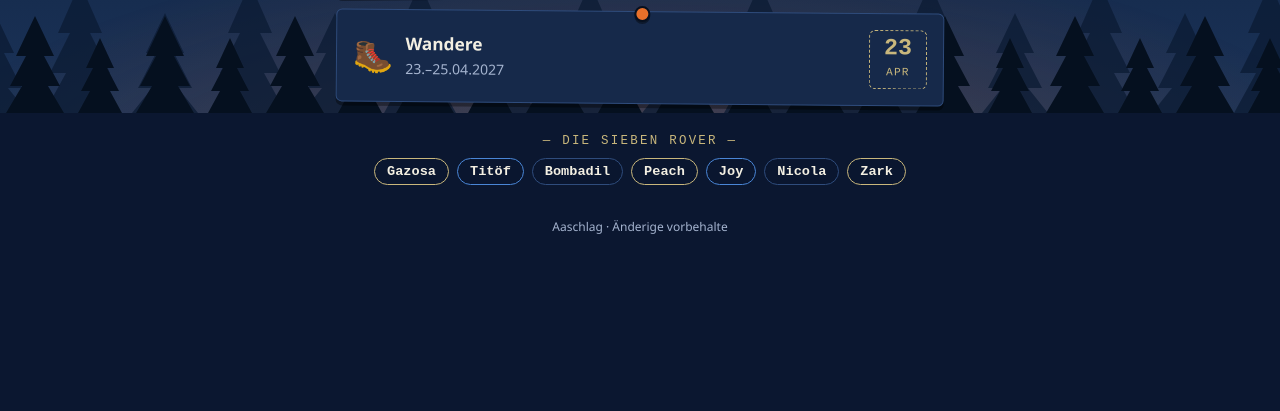
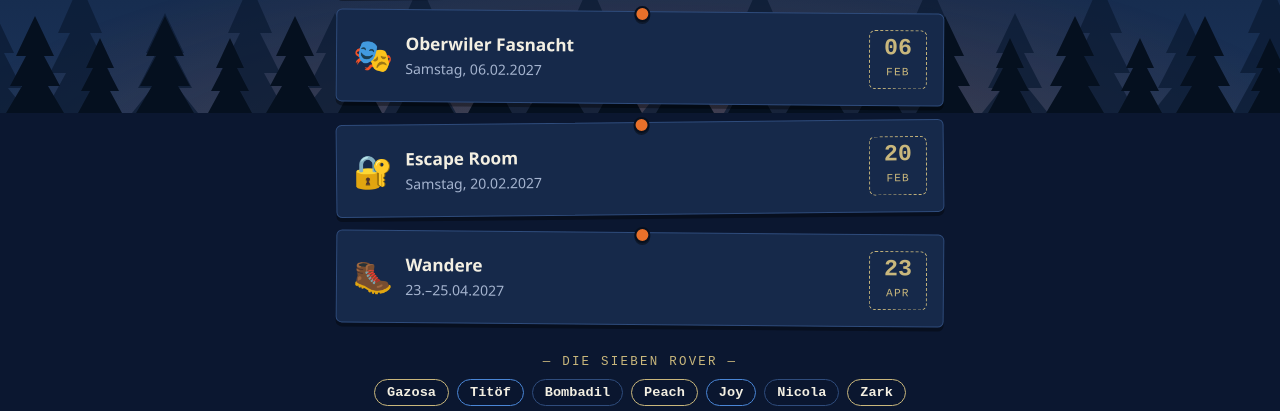
Before and after one commit to luckySkywalk/therealrovers.github.io, a plain HTML site: page index.html in a window 1280 px wide. Shown: the part 687-1098 px from the top of the page. Before the commit the page ends 1073 px from the top, so only its background shows below. Drawn offline with Linux system fonts and the light colour scheme.

Commit message:
index.html aktualisieren

```diff
--- a/index.html
+++ b/index.html
@@ -129,6 +129,7 @@ dialog button{margin-top:18px;width:100%;padding:12px;font:700 1rem inherit;curs
   <main>
     <ul id="liste" aria-label="Termine">
       <!-- Statischer Inhalt: bleibt sichtbar, auch wenn JavaScript einmal nicht lädt -->
+
       <li data-date="2026-12-22">
         <button class="zettel" type="button" data-index="0">
           <div class="emoji">🎄</div>
@@ -136,6 +137,7 @@ dialog button{margin-top:18px;width:100%;padding:12px;font:700 1rem inherit;curs
           <div class="datum mono"><b>22</b><small>Dez</small></div>
         </button>
       </li>
+
       <li data-date="2026-12-31">
         <button class="zettel" type="button" data-index="1">
           <div class="emoji">🎆</div>
@@ -143,6 +145,7 @@ dialog button{margin-top:18px;width:100%;padding:12px;font:700 1rem inherit;curs
           <div class="datum mono"><b>31</b><small>Dez</small></div>
         </button>
       </li>
+
       <li data-date="2027-01-23">
         <button class="zettel" type="button" data-index="2">
           <div class="emoji">🔥</div>
@@ -150,8 +153,25 @@ dialog button{margin-top:18px;width:100%;padding:12px;font:700 1rem inherit;curs
           <div class="datum mono"><b>23</b><small>Jan</small></div>
         </button>
       </li>
+
+      <li data-date="2027-02-06">
+        <button class="zettel" type="button" data-index="3">
+          <div class="emoji">🎭</div>
+          <div class="info"><div class="titel">Oberwiler Fasnacht</div><div class="meta">Samstag, 06.02.2027</div></div>
+          <div class="datum mono"><b>06</b><small>Feb</small></div>
+        </button>
+      </li>
+
+      <li data-date="2027-02-20">
+        <button class="zettel" type="button" data-index="4">
+          <div class="emoji">🔐</div>
+          <div class="info"><div class="titel">Escape Room</div><div class="meta">Samstag, 20.02.2027</div></div>
+          <div class="datum mono"><b>20</b><small>Feb</small></div>
+        </button>
+      </li>
+
       <li data-date="2027-04-23">
-        <button class="zettel" type="button" data-index="3">
+        <button class="zettel" type="button" data-index="5">
           <div class="emoji">🥾</div>
           <div class="info"><div class="titel">Wandere</div><div class="meta">23.–25.04.2027</div></div>
           <div class="datum mono"><b>23</b><small>Apr</small></div>
@@ -179,15 +199,46 @@ dialog button{margin-top:18px;width:100%;padding:12px;font:700 1rem inherit;curs
 
 <script>
 const TERMINE = [
-  {emoji:"🎄", titel:"Wiehnachtsmärt", datum:"2026-12-22",
-   text:"Mir teste denn Glüehwii!"},
-  {emoji:"🎆", titel:"Silvester", datum:"2026-12-31",
-   text:"Neus Johr, neue Ort🤔?"},
-  {emoji:"🔥", titel:"Grille im Wald", datum:"2027-01-23", zeit:"17:00",
-   zeitText:"17:00 – offen", ort:"Froloo",
-   text:"Wurscht, Schlangebroot und (Holunder?)Glüehwii. Warm azieh!"},
-  {emoji:"🥾", titel:"Wandere", datum:"2027-04-23", bis:"2027-04-25",
-   text:"Dr Titöf gits Tempo ah (haha)"}
+  {
+    emoji:"🎄",
+    titel:"Wiehnachtsmärt",
+    datum:"2026-12-22",
+    text:"Mir teste denn Glüehwii!"
+  },
+  {
+    emoji:"🎆",
+    titel:"Silvester",
+    datum:"2026-12-31",
+    text:"Neus Johr, neue Ort🤔?"
+  },
+  {
+    emoji:"🔥",
+    titel:"Grille im Wald",
+    datum:"2027-01-23",
+    zeit:"17:00",
+    zeitText:"17:00 – offen",
+    ort:"Froloo",
+    text:"Wurscht, Schlangebroot und (Holunder?)Glüehwii. Warm azieh!"
+  },
+  {
+    emoji:"🎭",
+    titel:"Oberwiler Fasnacht",
+    datum:"2027-02-06",
+    text:"Laufen und Saufen"
+  },
+  {
+    emoji:"🔐",
+    titel:"Escape Room",
+    datum:"2027-02-20",
+    text:"Ich muss raauuus"
+  },
+  {
+    emoji:"🥾",
+    titel:"Wandere",
+    datum:"2027-04-23",
+    bis:"2027-04-25",
+    text:"Dr Titöf gits Tempo ah (haha)"
+  }
 ];
 
 const MON=["Jan","Feb","Mär","Apr","Mai","Jun","Jul","Aug","Sep","Okt","Nov","Dez"];
@@ -199,11 +250,13 @@ function parseDate(d,z){
   const [h,mi]=(z||"00:00").split(":").map(Number);
   return new Date(y,m-1,day,h,mi);
 }
+
 function endDate(e){
   const d=parseDate(e.bis||e.datum);
   if(d) d.setHours(23,59,59,999);
   return d;
 }
+
 function dateText(e){
   const s=parseDate(e.datum);
   if(!s) return "Datum no offe";
@@ -218,6 +271,7 @@ let nextEvent=null;
 
 function updatePage(){
   const now=new Date();
+
   nextEvent=TERMINE
     .map((e,i)=>({...e,index:i,start:parseDate(e.datum,e.zeit)}))
     .filter(e=>e.start && endDate(e)>=now)
@@ -227,6 +281,7 @@ function updatePage(){
     const e=TERMINE[i];
     const start=parseDate(e.datum,e.zeit);
     const end=endDate(e);
+
     li.classList.toggle("vorbei", !!(start && end<now));
     li.classList.toggle("next", nextEvent && nextEvent.index===i);
 
@@ -245,6 +300,7 @@ function updatePage(){
         cd.className="countdown";
         cd.innerHTML='<div><b data-cd="d">–</b><small>Tage</small></div><div><b data-cd="h">–</b><small>Std</small></div><div><b data-cd="m">–</b><small>Min</small></div><div><b data-cd="s">–</b><small>Sek</small></div>';
         button.appendChild(cd);
+
         const sp=document.createElement("div");
         sp.className="spruch";
         sp.dataset.spruch="1";
@@ -261,20 +317,25 @@ function updatePage(){
 
 function tick(){
   if(!nextEvent) return;
+
   const button=document.querySelector(`.zettel[data-index="${nextEvent.index}"]`);
   if(!button) return;
+
   let ms=nextEvent.start-new Date();
   const running=ms<=0;
   if(ms<0) ms=0;
+
   const sec=Math.floor(ms/1000);
   const d=Math.floor(sec/86400);
   const h=Math.floor(sec%86400/3600);
   const m=Math.floor(sec%3600/60);
   const s=sec%60;
+
   button.querySelector('[data-cd="d"]')?.replaceChildren(d);
   button.querySelector('[data-cd="h"]')?.replaceChildren(String(h).padStart(2,"0"));
   button.querySelector('[data-cd="m"]')?.replaceChildren(String(m).padStart(2,"0"));
   button.querySelector('[data-cd="s"]')?.replaceChildren(String(s).padStart(2,"0"));
+
   const spruch=button.querySelector('[data-spruch="1"]');
   if(spruch) spruch.textContent=running?"Isch im Gang – gnüss es!":d===0?"Hüt isch es soweit!":d<=7?"Rucksack scho packt?":"Gnueg Ziit zum Freue.";
 }
@@ -282,20 +343,28 @@ function tick(){
 document.getElementById("liste").addEventListener("click",function(ev){
   const b=ev.target.closest(".zettel");
   if(!b) return;
+
   const e=TERMINE[Number(b.dataset.index)];
   if(!e) return;
+
   document.getElementById("dEmoji").textContent=e.emoji;
   document.getElementById("dTitel").textContent=e.titel;
+
   const rows=[["Wann",dateText(e)]];
   if(e.zeitText||e.zeit) rows.push(["Zeit",e.zeitText||e.zeit]);
   if(e.ort) rows.push(["Wo",e.ort]);
+
   document.getElementById("dInfo").innerHTML=rows.map(([k,v])=>`<dt>${k}</dt><dd>${v}</dd>`).join("");
   document.getElementById("dText").textContent=e.text||"";
+
   const dialog=document.getElementById("detail");
   if(typeof dialog.showModal==="function") dialog.showModal();
 });
 
-document.getElementById("zu").addEventListener("click",()=>document.getElementById("detail").close());
+document.getElementById("zu").addEventListener("click",()=>{
+  document.getElementById("detail").close();
+});
+
 document.getElementById("detail").addEventListener("click",ev=>{
   if(ev.target.id==="detail") ev.target.close();
 });
```
